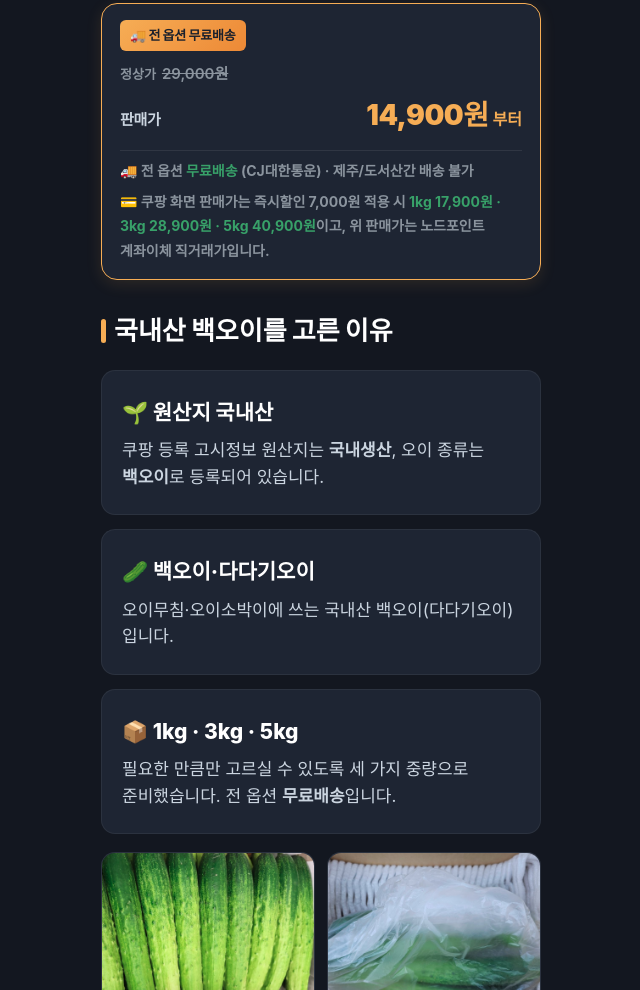
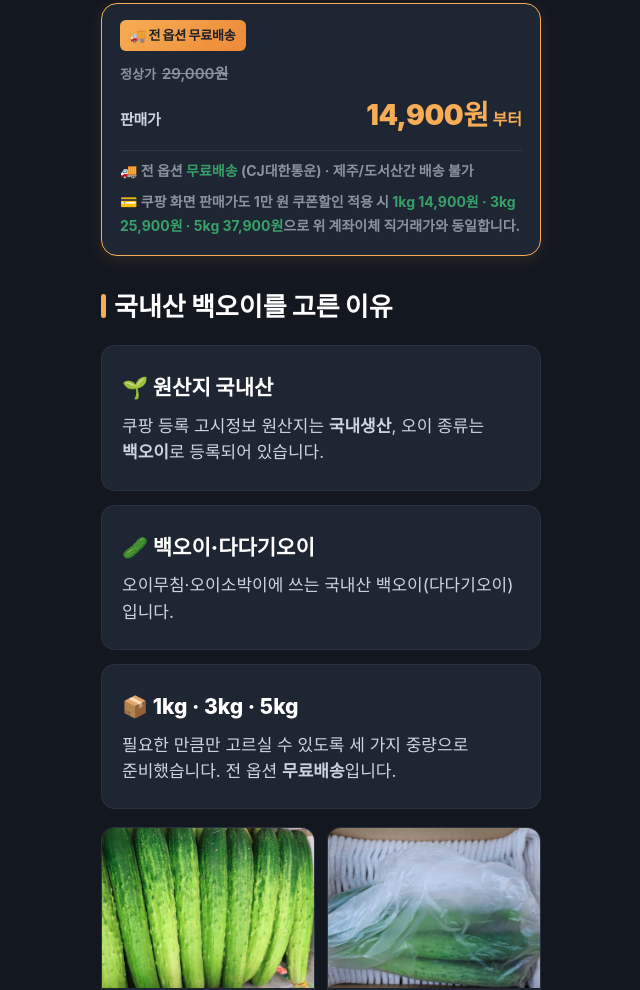
Before and after one commit to node-point/node-point.github.io, a plain HTML site: page cucumber/index.html in a window 1280 px wide. Shown: the part 994-1984 px from the top of the page, without its empty margins (319-959 px from the left). Drawn offline with Linux system fonts and the light colour scheme.

Commit message:
fix(cucumber): 쿠팡 화면 판매가를 1만 원 쿠폰할인 기준(1kg 14,900·3kg 25,900·5kg 37,900)으로 동기화

```diff
--- a/cucumber/index.html
+++ b/cucumber/index.html
@@ -689,7 +689,7 @@
         </div>
       </div>
       <div class="price-notice" style="display:block;">🚚 전 옵션 <strong>무료배송</strong> (CJ대한통운) · 제주/도서산간 배송 불가</div>
-      <div class="price-notice" style="display:block; margin-top:6px;">💳 쿠팡 화면 판매가는 즉시할인 7,000원 적용 시 <strong>1kg 17,900원 · 3kg 28,900원 · 5kg 40,900원</strong>이고, 위 판매가는 노드포인트 계좌이체 직거래가입니다.</div>
+      <div class="price-notice" style="display:block; margin-top:6px;">💳 쿠팡 화면 판매가도 1만 원 쿠폰할인 적용 시 <strong>1kg 14,900원 · 3kg 25,900원 · 5kg 37,900원</strong>으로 위 계좌이체 직거래가와 동일합니다.</div>
     </section>
 
     <section>
```
